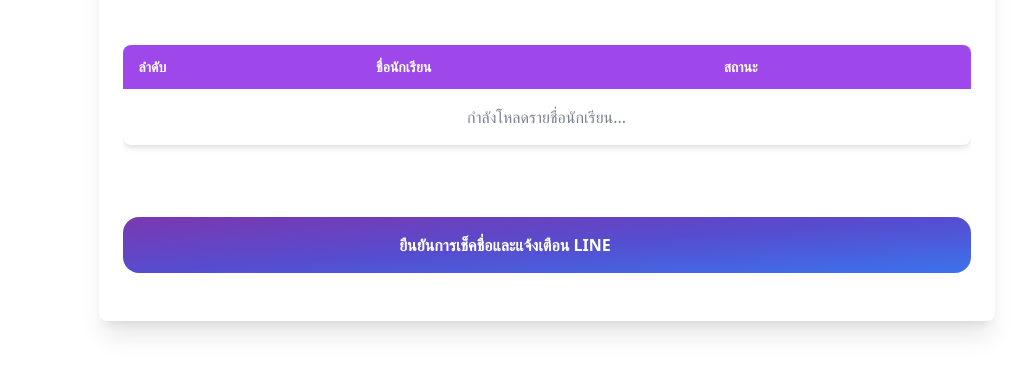
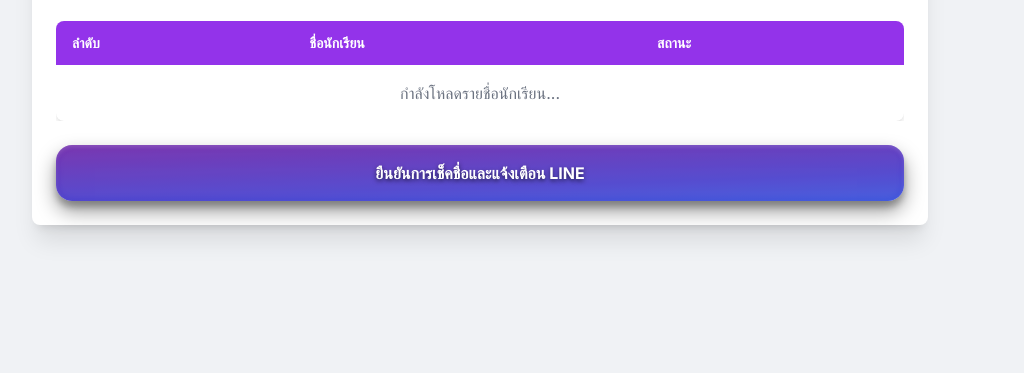
Before and after one commit to Terd2543/service, a plain HTML site: page index.html in a window 1280 px wide. Shown: the part 341-714 px from the top of the page, without its empty margins (160-1184 px from the left). Drawn offline with nearby package versions, Linux system fonts and the light colour scheme; no server answers.

Commit message:
Update index.html

```diff
--- a/index.html
+++ b/index.html
@@ -3,9 +3,9 @@
 <head>
     <meta charset="UTF-8">
     <meta name="viewport" content="width=device-width, initial-scale=1.0">
-    <title>ระบบเช็คชื่อนักเรียน ม.1/10</title>
+    <title>ระบบเช็คชื่อนักเรียน ม.1/10 (ปรับปรุง)</title>
     <script src="https://cdn.tailwindcss.com"></script>
-        <link href="https://fonts.googleapis.com/css2?family=Inter:wght@400;600;700&display=swap" rel="stylesheet">
+    <link href="https://fonts.googleapis.com/css2?family=Inter:wght@400;600;700;800&display=swap" rel="stylesheet">
     <style>
         /* CSS สวยๆ สำหรับปุ่มเช็คชื่อที่ปรับปรุงใหม่ */
         body {
@@ -47,10 +47,9 @@
             user-select: none;
             padding: 6px 10px;
             border-radius: 8px;
-            transition: background-color 0.2s ease-in-out;
+            transition: background-color 0.2s ease-in-out, transform 0.2s ease-in-out;
             margin-right: 8px;
         }
-
         .custom-radio-label input[type="radio"] {
             appearance: none;
             -webkit-appearance: none;
@@ -59,7 +58,6 @@
             opacity: 0;
             cursor: pointer;
         }
-
         .custom-radio-label .radio-outer-circle {
             height: 22px;
             width: 22px;
@@ -74,7 +72,6 @@
             background-color: #f0f0f0;
             box-shadow: inset 0 1px 3px rgba(0,0,0,0.1), 0 1px 2px rgba(0,0,0,0.05);
         }
-
         .custom-radio-label .radio-inner-dot {
             height: 12px;
             width: 12px;
@@ -84,27 +81,23 @@
             transition: transform 0.2s ease-in-out, opacity 0.2s ease-in-out;
             opacity: 0;
         }
-
         .custom-radio-label input[type="radio"]:checked + .radio-outer-circle {
             border-color: #6a0dad;
             background: linear-gradient(145deg, #e0e0e0, #f9f9f9);
             box-shadow: inset 0 1px 3px rgba(0,0,0,0.15), 0 0 10px rgba(106, 13, 173, 0.4);
         }
-
         .custom-radio-label input[type="radio"]:checked + .radio-outer-circle .radio-inner-dot {
             transform: scale(1);
             opacity: 1;
         }
-
         .custom-radio-label:hover {
             background-color: rgba(106, 13, 173, 0.05);
+            transform: translateY(-2px);
         }
-
         .custom-radio-label:hover .radio-outer-circle {
             border-color: #9b59b6;
             box-shadow: inset 0 1px 3px rgba(0,0,0,0.1), 0 0 8px rgba(106, 13, 173, 0.2);
         }
-
         /* Specific colors for inner dot based on status */
         .custom-radio-label.status-มา input[type="radio"]:checked + .radio-outer-circle .radio-inner-dot {
             background-color: #22c55e; /* Green for มา */
@@ -122,13 +115,11 @@
             background-color: #f97316; /* Orange for สาย */
             box-shadow: 0 0 8px rgba(249, 115, 22, 0.6);
         }
-
         /* Color specific styles for the text */
         .text-green-700 { color: #15803d; }
         .text-yellow-700 { color: #a16207; }
         .text-red-700 { color: #b91c1c; }
         .text-orange-700 { color: #c2410c; }
-
         /* --- Full-page Loading Overlay Styles (Normal Metal Spinner) --- */
         #loadingOverlay {
             position: fixed;
@@ -149,12 +140,10 @@
             visibility: hidden; /* Start hidden */
             transition: opacity 0.3s ease-in-out, visibility 0.3s ease-in-out;
         }
-
         #loadingOverlay.visible {
             opacity: 1;
             visibility: visible;
         }
-
         .metal-spinner-container {
             position: relative;
             width: 60px; /* Size of the spinner */
@@ -164,7 +153,6 @@
             align-items: center;
             margin-bottom: 1.5rem;
         }
-
         .metal-spinner {
             width: 100%;
             height: 100%;
@@ -175,7 +163,6 @@
             background: linear-gradient(135deg, #c0c0c0, #f0f0f0, #c0c0c0); /* Metallic gradient */
             box-shadow: inset 0 0 10px rgba(0,0,0,0.3), 0 0 15px rgba(106, 13, 173, 0.5); /* Inner shadow and purple glow */
         }
-
         .metal-spinner::before {
             content: '';
             position: absolute;
@@ -190,7 +177,6 @@
             animation: spin-reverse 1.5s linear infinite; /* Spin in reverse */
             box-shadow: inset 0 0 8px rgba(0,0,0,0.2), 0 0 10px rgba(155, 89, 182, 0.4); /* Inner shadow and lighter purple glow */
         }
-
         @keyframes spin {
             0% { transform: rotate(0deg); }
             100% { transform: rotate(360deg); }
@@ -199,12 +185,45 @@
             0% { transform: translate(-50%, -50%) rotate(0deg); }
             100% { transform: translate(-50%, -50%) rotate(-360deg); }
         }
-
         .loading-text-overlay {
             font-size: 1.8rem;
             font-weight: 700;
             color: #ffffff;
             text-shadow: 0 0 10px rgba(255,255,255,0.7);
+        }
+
+        /* New animated button CSS */
+        .animated-button {
+            position: relative;
+            z-index: 1;
+            transition: all 0.3s ease-in-out;
+            background-size: 200% auto;
+        }
+
+        .animated-button:hover {
+            background-position: right center; /* change the direction of the change*/
+            transform: scale(1.05);
+            box-shadow: 0 12px 25px rgba(0, 0, 0, 0.5);
+        }
+
+        .animated-button::before {
+            content: '';
+            position: absolute;
+            top: 50%;
+            left: 50%;
+            width: 150%;
+            height: 150%;
+            background: radial-gradient(circle, rgba(255,255,255,0.2) 0%, rgba(255,255,255,0) 70%);
+            transform: translate(-50%, -50%) scale(0);
+            border-radius: 50%;
+            opacity: 0;
+            transition: transform 0.5s ease-in-out, opacity 0.5s ease-in-out;
+            z-index: -1;
+        }
+
+        .animated-button:hover::before {
+            transform: translate(-50%, -50%) scale(1);
+            opacity: 1;
         }
 
     </style>
@@ -241,13 +260,7 @@
 
         <button id="confirmButton"
                 class="w-full bg-gradient-to-br from-purple-800 via-indigo-700 to-blue-600 text-white font-bold py-4 px-8 rounded-2xl shadow-3xl
-                       relative overflow-hidden
-                       hover:from-purple-900 hover:via-indigo-800 hover:to-blue-700
-                       transition-all duration-300 ease-in-out
-                       transform hover:scale-105 active:scale-95
-                       focus:outline-none focus:ring-4 focus:ring-blue-500 focus:ring-opacity-75
-                       flex items-center justify-center space-x-3
-                       border border-white border-opacity-20
+                        relative overflow-hidden animated-button
                         group">
             <span id="buttonText" class="relative z-10 text-shadow-lg">ยืนยันการเช็คชื่อและแจ้งเตือน LINE</span>
             <div class="absolute inset-0 bg-white opacity-10 blur-sm pointer-events-none rounded-2xl"></div>
@@ -463,7 +476,6 @@
         // Function to send attendance data to backend and trigger LINE notification
         confirmButton.addEventListener('click', async () => {
             showLoadingOverlay(); // Show full-page loading overlay
-
             const todayDate = getTodayDateString();
             let allRecordsSent = true;
 
```
Lines whose indentation alone changed are shown as unchanged.
